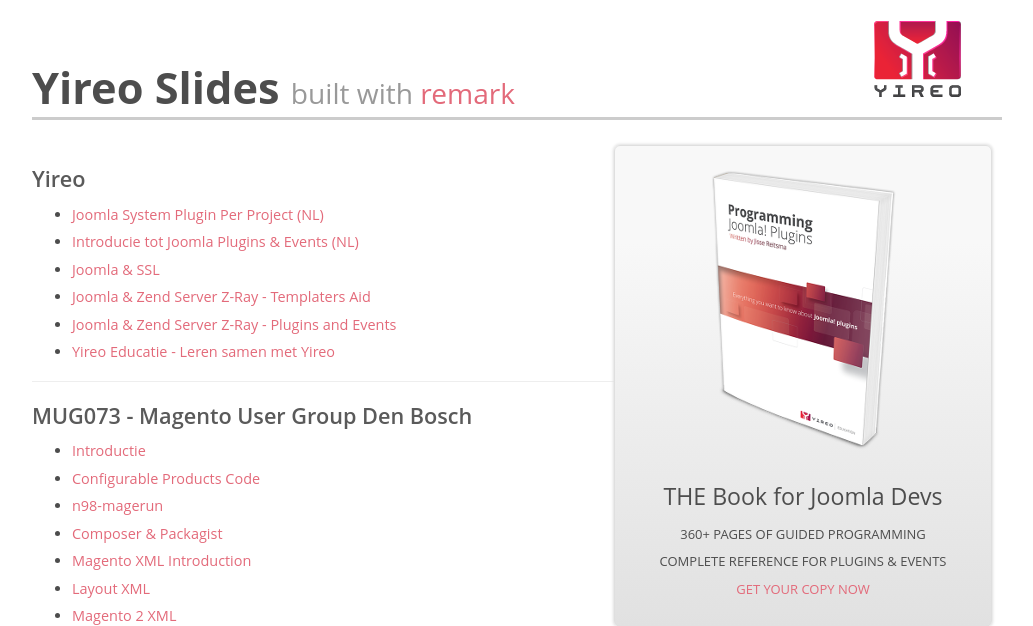
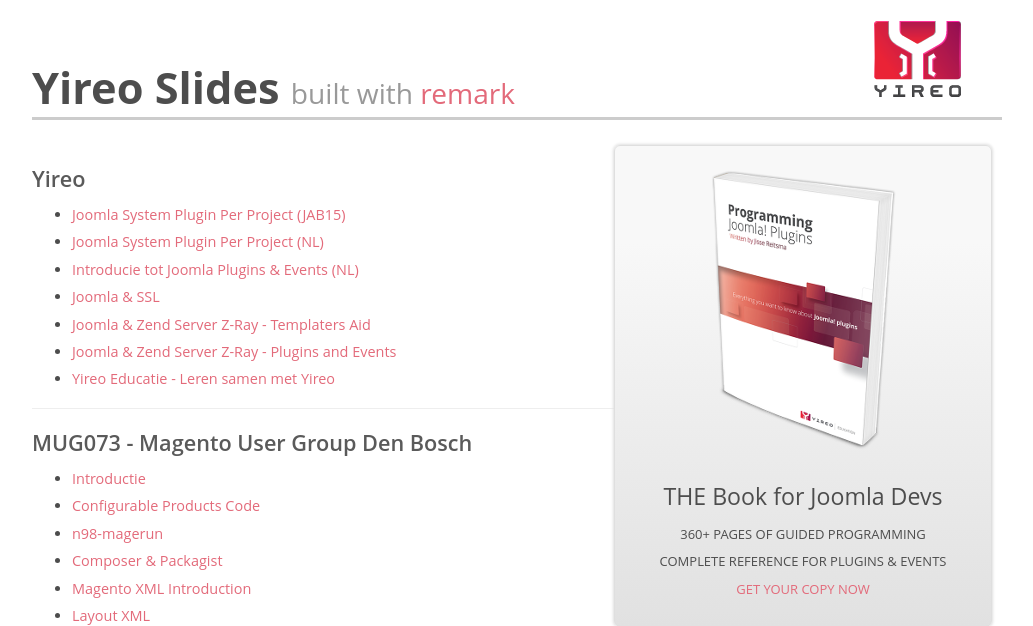
Before and after one commit to yireo/yireo-slides, a PHP site: page / in a window 1280 px wide. Shown: the top 626 px of the page, without its empty margins (123-1156 px from the left). Run offline with PHP 8.4, Linux system fonts and the light colour scheme.

Commit message:
Finished JAB slides

```diff
--- a/definitions.php
+++ b/definitions.php
@@ -4,6 +4,7 @@ $slideGroups = array(
         'group' => 'Yireo',
         'style' => 'yireo',
         'slides' => array(
+            array('file' => 'yireo/custom_plugin_jab', 'title' => 'Joomla System Plugin Per Project (JAB15)'),
             array('file' => 'yireo/custom_plugin', 'title' => 'Joomla System Plugin Per Project (NL)'),
             array('file' => 'yireo/plugins', 'title' => 'Introducie tot Joomla Plugins &amp; Events (NL)'),
             array('file' => 'yireo/ssl', 'title' => 'Joomla &amp; SSL'),
```
